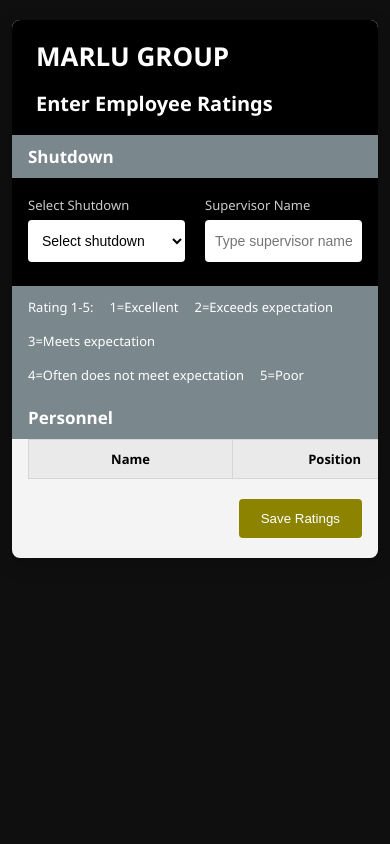
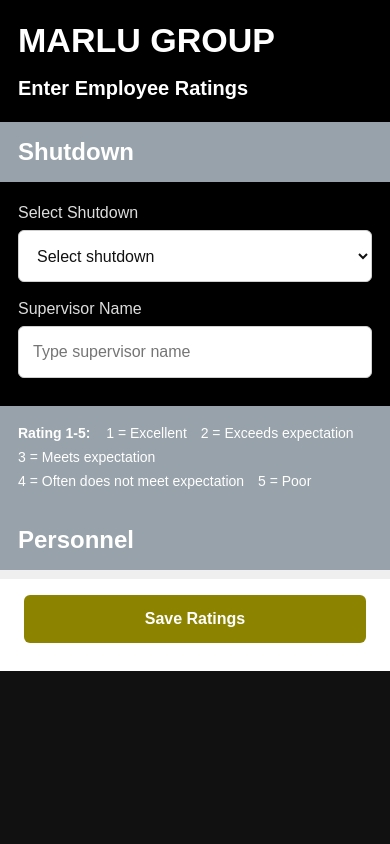
Before and after one commit to Pearlluo/shutdown-rating, a Flask app: template templates/rating.html in a window 390 px wide. Run offline with Flask 3, Linux system fonts and the light colour scheme; the template is opened without the code that fills it: most values are stand-ins (such as "Sample title", 1, 10 or a date in 2020); lists and menus that the app fills with data are empty.

Commit message:
release: version 3

```diff
--- a/static/style.css
+++ b/static/style.css
@@ -1,192 +1,179 @@
-/* ===== 基础 ===== */
+* {
+    box-sizing: border-box;
+}
+
+html {
+    -webkit-text-size-adjust: 100%;
+}
+
 body {
     margin: 0;
-    font-family: "Segoe UI", Arial, sans-serif;
-    background: #0f0f0f;
+    font-family: Arial, Helvetica, sans-serif;
+    background: #111;
+    color: #111;
 }
 
 .page {
-    width: 1350px;
-    max-width: calc(100% - 24px);
-    margin: 20px auto;
-    background: #f4f4f4;
-    border-radius: 8px;
-    overflow: hidden;
-    box-shadow: 0 6px 20px rgba(0,0,0,0.2);
+    width: 100%;
+    max-width: 1600px;
+    margin: 0 auto;
+    min-height: 100vh;
+    background: #111;
 }
 
+/* Header */
 .topbar {
     background: #000;
     color: #fff;
-    display: flex;
-    justify-content: space-between;
-    align-items: center;
-    padding: 18px 24px;
-    gap: 16px;
-    flex-wrap: wrap;
+    padding: 28px 36px;
 }
 
 .logo {
-    font-size: 26px;
-    font-weight: bold;
+    font-size: 56px;
+    font-weight: 800;
+    margin-bottom: 24px;
+    line-height: 1.1;
 }
 
 .title {
-    font-size: 20px;
-    font-weight: bold;
+    font-size: 30px;
+    font-weight: 700;
 }
 
 .section-title,
 .personnel-title {
-    background: #7a878d;
+    background: #98a2aa;
     color: #fff;
-    font-size: 17px;
-    font-weight: bold;
-    padding: 10px 16px;
+    font-size: 24px;
+    font-weight: 700;
+    padding: 16px 18px;
 }
 
-/* ===== Filters ===== */
+/* Filters */
 .filters {
     background: #000;
-    color: #fff;
-    display: grid;
-    grid-template-columns: 1fr 1fr 1fr;
-    gap: 20px;
-    padding: 18px 16px 24px;
+    padding: 22px 18px 28px;
 }
 
 .filters-two {
+    display: grid;
     grid-template-columns: 1fr 1fr;
+    gap: 18px;
 }
 
 .field label {
     display: block;
-    margin-bottom: 6px;
-    font-size: 13px;
-    color: #ccc;
+    color: #ddd;
+    font-size: 16px;
+    margin-bottom: 8px;
 }
 
 .field select,
 .field input {
     width: 100%;
-    padding: 10px;
-    border-radius: 4px;
-    border: none;
-    font-size: 14px;
+    min-height: 52px;
+    border: 1px solid #cfcfcf;
+    border-radius: 6px;
+    padding: 10px 14px;
+    font-size: 16px;
     background: #fff;
-    box-sizing: border-box;
-    min-height: 42px;
+    color: #111;
 }
 
-/* ===== Rating note ===== */
+/* Note */
 .rating-note {
-    background: #7a878d;
+    background: #98a2aa;
     color: #fff;
-    padding: 12px 16px;
-    font-size: 13px;
-    display: flex;
-    flex-wrap: wrap;
-    gap: 16px;
+    padding: 16px 18px;
+    line-height: 1.8;
+    font-size: 16px;
 }
 
-/* ===== Table ===== */
+.rating-note strong {
+    margin-right: 12px;
+}
+
+.rating-note span {
+    margin-right: 18px;
+    white-space: nowrap;
+}
+
+/* Desktop table */
+.desktop-view {
+    display: block;
+}
+
+.mobile-view {
+    display: none;
+}
+
 .table-wrap {
-    padding: 0 16px 20px;
+    width: 100%;
+    overflow-x: auto;
+    -webkit-overflow-scrolling: touch;
+    background: #fff;
 }
 
 #workerTable {
     width: 100%;
+    min-width: 1100px;
     border-collapse: collapse;
-    table-layout: fixed;
-}
-
-#workerTable th {
-    background: #eaeaea;
-    font-weight: 600;
-    font-size: 13px;
-    text-align: center;
+    background: #fff;
 }
 
 #workerTable th,
 #workerTable td {
     border: 1px solid #d6d6d6;
-    padding: 10px;
+    padding: 16px 12px;
+    vertical-align: middle;
+    font-size: 16px;
 }
 
-/* ===== 列布局 ===== */
+#workerTable th {
+    background: #f4f4f4;
+    font-weight: 700;
+    text-align: center;
+}
 
-/* Name */
-#workerTable th.col-name,
-#workerTable td.cell-name {
+.col-name {
+    width: 26%;
+}
+
+.col-position {
+    width: 30%;
+}
+
+.col-rating {
     width: 18%;
 }
 
-#workerTable td.cell-name {
-    text-align: left;
-    padding-left: 6px;
-}
-
-/* Position */
-#workerTable th.col-position,
-#workerTable td.cell-position {
-    width: 18%;
-}
-
-#workerTable td.cell-position {
-    text-align: left;
-    padding-left: 6px;
-}
-
-/* ⭐ Overall Rating（关键：放宽列） */
-#workerTable th.col-rating,
-#workerTable td.cell-rating {
-    width: 28%;
-    text-align: center;
-}
-
-/* Comments */
-#workerTable th.col-comments,
-#workerTable td.cell-comments {
+.col-comments {
     width: 26%;
 }
 
-#workerTable td.cell-comments {
-    text-align: left;
+/* Inputs */
+.rating-select,
+.comments-input {
+    width: 100%;
+    border: 1px solid #cfcfcf;
+    border-radius: 6px;
+    padding: 10px 12px;
+    font-size: 16px;
+    background: #fff;
+    min-height: 46px;
 }
 
-/* ===== 控件 ===== */
-
-.rating-wrap {
-    display: flex;
-    justify-content: center;
+.empty-note {
+    text-align: center;
+    color: #666;
+    padding: 24px 12px;
+    font-size: 16px;
 }
 
-/* ⭐ 下拉框变宽（重点） */
-.rating-select {
-    width: 260px;
-    height: 58px;
-    padding: 8px 12px;
-    font-size: 15px;
-    border: 1px solid #bdbdbd;
-    border-radius: 4px;
-}
-
-/* Comments */
-.comments-input {
-    width: 80%;
-    height: 42px;
-    padding: 8px 12px;
-    border: 1px solid #ccc;
-    border-radius: 4px;
-}
-
-/* ===== UI ===== */
-tr:hover {
-    background: #f9f9f9;
-}
-
+/* Actions */
 .actions {
-    padding: 0 16px 20px;
+    background: #fff;
+    padding: 20px 18px 32px;
     text-align: right;
 }
 
@@ -194,23 +181,111 @@ tr:hover {
     background: #8c8400;
     color: #fff;
     border: none;
-    padding: 12px 22px;
-    border-radius: 4px;
+    border-radius: 6px;
+    padding: 14px 24px;
+    font-size: 16px;
+    font-weight: 700;
     cursor: pointer;
+    min-width: 180px;
 }
 
 .save-btn:hover {
     background: #a79c00;
 }
 
-.empty-note {
-    text-align: center;
-    color: #777;
+/* Mobile cards */
+.worker-card {
+    background: #fff;
+    margin: 12px;
+    padding: 14px;
+    border: 1px solid #ddd;
+    border-radius: 10px;
 }
 
-/* ===== Responsive ===== */
-@media (max-width: 900px) {
-    #workerTable {
-        min-width: 1000px;
+.worker-card-head {
+    margin-bottom: 12px;
+}
+
+.worker-name {
+    font-size: 18px;
+    font-weight: 700;
+    color: #111;
+    margin-bottom: 6px;
+}
+
+.worker-position {
+    font-size: 15px;
+    color: #555;
+    line-height: 1.4;
+}
+
+.worker-field {
+    margin-top: 12px;
+}
+
+.worker-field label {
+    display: block;
+    font-size: 14px;
+    font-weight: 700;
+    color: #444;
+    margin-bottom: 6px;
+}
+
+.mobile-empty {
+    background: #fff;
+    margin: 12px;
+    border-radius: 10px;
+    border: 1px solid #ddd;
+}
+
+/* Responsive */
+@media (max-width: 768px) {
+    .topbar {
+        padding: 22px 18px;
+    }
+
+    .logo {
+        font-size: 34px;
+        margin-bottom: 18px;
+    }
+
+    .title {
+        font-size: 20px;
+    }
+
+    .filters-two {
+        grid-template-columns: 1fr;
+    }
+
+    .rating-note {
+        font-size: 14px;
+        line-height: 1.7;
+    }
+
+    .rating-note span {
+        display: inline-block;
+        margin-right: 10px;
+        white-space: normal;
+    }
+
+    .desktop-view {
+        display: none;
+    }
+
+    .mobile-view {
+        display: block;
+        background: #efefef;
+        padding: 1px 0 8px;
+    }
+
+    .actions {
+        text-align: center;
+        padding: 16px 12px 28px;
+    }
+
+    .save-btn {
+        width: calc(100% - 24px);
+        min-width: 0;
+        min-height: 48px;
     }
 }
--- a/templates/rating.html
+++ b/templates/rating.html
@@ -16,11 +16,11 @@
 
     <div class="section-title">Shutdown</div>
 
-    <form method="POST" action="/submit">
+    <form method="POST" action="/submit" id="ratingForm">
 
         <div class="filters filters-two">
             <div class="field">
-                <label>Select Shutdown</label>
+                <label for="jobSelect">Select Shutdown</label>
                 <select name="job" id="jobSelect" required>
                     <option value="">Select shutdown</option>
                     {% for c in contracts %}
@@ -30,13 +30,14 @@
             </div>
 
             <div class="field">
-                <label>Supervisor Name</label>
+                <label for="supervisorInput">Supervisor Name</label>
                 <input
                     type="text"
                     name="supervisor"
                     id="supervisorInput"
                     list="supervisorList"
                     placeholder="Type supervisor name"
+                    autocomplete="off"
                     required
                 >
                 <datalist id="supervisorList"></datalist>
@@ -44,16 +45,18 @@
         </div>
 
         <div class="rating-note">
-            Rating 1-5:
-            <span>1=Excellent</span>
-            <span>2=Exceeds expectation</span>
-            <span>3=Meets expectation</span>
-            <span>4=Often does not meet expectation</span>
-            <span>5=Poor</span>
+            <strong>Rating 1-5:</strong>
+            <span>1 = Excellent</span>
+            <span>2 = Exceeds expectation</span>
+            <span>3 = Meets expectation</span>
+            <span>4 = Often does not meet expectation</span>
+            <span>5 = Poor</span>
         </div>
 
         <div class="personnel-title">Personnel</div>
 
+        <!-- Desktop table -->
+        <div class="desktop-view">
             <div class="table-wrap">
                 <table id="workerTable">
                     <thead>
@@ -64,9 +67,13 @@
                             <th class="col-comments">Comments</th>
                         </tr>
                     </thead>
-                <tbody id="workerBody"></tbody>
+                    <tbody id="workerBodyDesktop"></tbody>
                 </table>
             </div>
+        </div>
+
+        <!-- Mobile cards -->
+        <div class="mobile-view" id="workerBodyMobile"></div>
 
         <div class="actions">
             <button type="submit" class="save-btn">Save Ratings</button>
@@ -77,8 +84,33 @@
 
 <script>
 const jobSelect = document.getElementById("jobSelect");
-const workerBody = document.getElementById("workerBody");
+const workerBodyDesktop = document.getElementById("workerBodyDesktop");
+const workerBodyMobile = document.getElementById("workerBodyMobile");
 const supervisorList = document.getElementById("supervisorList");
+
+function escapeHtml(value) {
+    if (value === null || value === undefined) return "";
+    return String(value)
+        .replace(/&/g, "&amp;")
+        .replace(/</g, "&lt;")
+        .replace(/>/g, "&gt;")
+        .replace(/"/g, "&quot;")
+        .replace(/'/g, "&#039;");
+}
+
+function renderDesktopEmpty(message) {
+    workerBodyDesktop.innerHTML = `
+        <tr>
+            <td colspan="4" class="empty-note">${escapeHtml(message)}</td>
+        </tr>
+    `;
+}
+
+function renderMobileEmpty(message) {
+    workerBodyMobile.innerHTML = `
+        <div class="empty-note mobile-empty">${escapeHtml(message)}</div>
+    `;
+}
 
 function ratingOptions(name) {
     return `
@@ -94,43 +126,62 @@ function ratingOptions(name) {
 }
 
 function renderWorkers(workers) {
-    workerBody.innerHTML = "";
+    workerBodyDesktop.innerHTML = "";
+    workerBodyMobile.innerHTML = "";
 
     if (!workers || workers.length === 0) {
-        workerBody.innerHTML = `
-            <tr>
-                <td colspan="4" class="empty-note">No workers found for this shutdown</td>
-            </tr>
-        `;
+        renderDesktopEmpty("No workers found for this shutdown");
+        renderMobileEmpty("No workers found for this shutdown");
         return;
     }
 
-    workers.forEach(w => {
-        const row = document.createElement("tr");
+    workers.forEach((w, index) => {
+        const safeName = escapeHtml(w.Name || "");
+        const safePosition = escapeHtml(w.Position || "");
 
-        row.innerHTML = `
-            <td class="cell-name">
-                <div class="cell-text-left">
-                    ${w.Name || ""}
-                    <input type="hidden" name="name" value="${w.Name || ""}">
+        // Desktop row
+        const tr = document.createElement("tr");
+        tr.innerHTML = `
+            <td>
+                ${safeName}
+                <input type="hidden" name="name" value="${safeName}">
+            </td>
+            <td>
+                ${safePosition}
+                <input type="hidden" name="position" value="${safePosition}">
+            </td>
+            <td>
+                ${ratingOptions("overall_rating")}
+            </td>
+            <td>
+                <input
+                    type="text"
+                    name="comments"
+                    class="comments-input"
+                    placeholder="Optional comments"
+                >
+            </td>
+        `;
+        workerBodyDesktop.appendChild(tr);
+
+        // Mobile card
+        const card = document.createElement("div");
+        card.className = "worker-card";
+        card.innerHTML = `
+            <div class="worker-card-head">
+                <div class="worker-name">${safeName}</div>
+                <div class="worker-position">${safePosition}</div>
+                <input type="hidden" name="name" value="${safeName}">
+                <input type="hidden" name="position" value="${safePosition}">
             </div>
-            </td>
 
-            <td class="cell-position">
-                <div class="cell-text-left">
-                    ${w.Position || ""}
-                    <input type="hidden" name="position" value="${w.Position || ""}">
-                </div>
-            </td>
-
-            <td class="cell-rating">
-                <div class="rating-wrap">
+            <div class="worker-field">
+                <label>Overall Rating</label>
                 ${ratingOptions("overall_rating")}
             </div>
-            </td>
 
-            <td class="cell-comments">
-                <div class="comments-wrap">
+            <div class="worker-field">
+                <label>Comments</label>
                 <input
                     type="text"
                     name="comments"
@@ -138,10 +189,8 @@ function renderWorkers(workers) {
                     placeholder="Optional comments"
                 >
             </div>
-            </td>
         `;
-
-        workerBody.appendChild(row);
+        workerBodyMobile.appendChild(card);
     });
 }
 
@@ -149,30 +198,45 @@ jobSelect.addEventListener("change", async function () {
     const job = this.value;
 
     if (!job) {
-        workerBody.innerHTML = "";
+        workerBodyDesktop.innerHTML = "";
+        workerBodyMobile.innerHTML = "";
         supervisorList.innerHTML = "";
         return;
     }
 
+    renderDesktopEmpty("Loading workers...");
+    renderMobileEmpty("Loading workers...");
+
     try {
         const res = await fetch(`/get_project_data?project=${encodeURIComponent(job)}`);
+
+        if (!res.ok) {
+            throw new Error(`HTTP ${res.status}`);
+        }
+
         const data = await res.json();
-
         renderWorkers(data.workers || []);
 
         supervisorList.innerHTML = "";
-        [...(data.leaders || []), ...(data.workers || [])].forEach(p => {
-            const o = document.createElement("option");
-            o.value = p.Name;
-            supervisorList.appendChild(o);
+
+        const allPeople = [...(data.leaders || []), ...(data.workers || [])];
+        const seen = new Set();
+
+        allPeople.forEach(p => {
+            const name = p && p.Name ? String(p.Name).trim() : "";
+            if (!name || seen.has(name)) return;
+            seen.add(name);
+
+            const option = document.createElement("option");
+            option.value = name;
+            supervisorList.appendChild(option);
         });
+
     } catch (err) {
         console.error("Failed to load project data:", err);
-        workerBody.innerHTML = `
-            <tr>
-                <td colspan="4" class="empty-note">Failed to load workers</td>
-            </tr>
-        `;
+        renderDesktopEmpty("Failed to load workers");
+        renderMobileEmpty("Failed to load workers");
+        supervisorList.innerHTML = "";
     }
 });
 </script>
```
Lines whose indentation alone changed are shown as unchanged.
